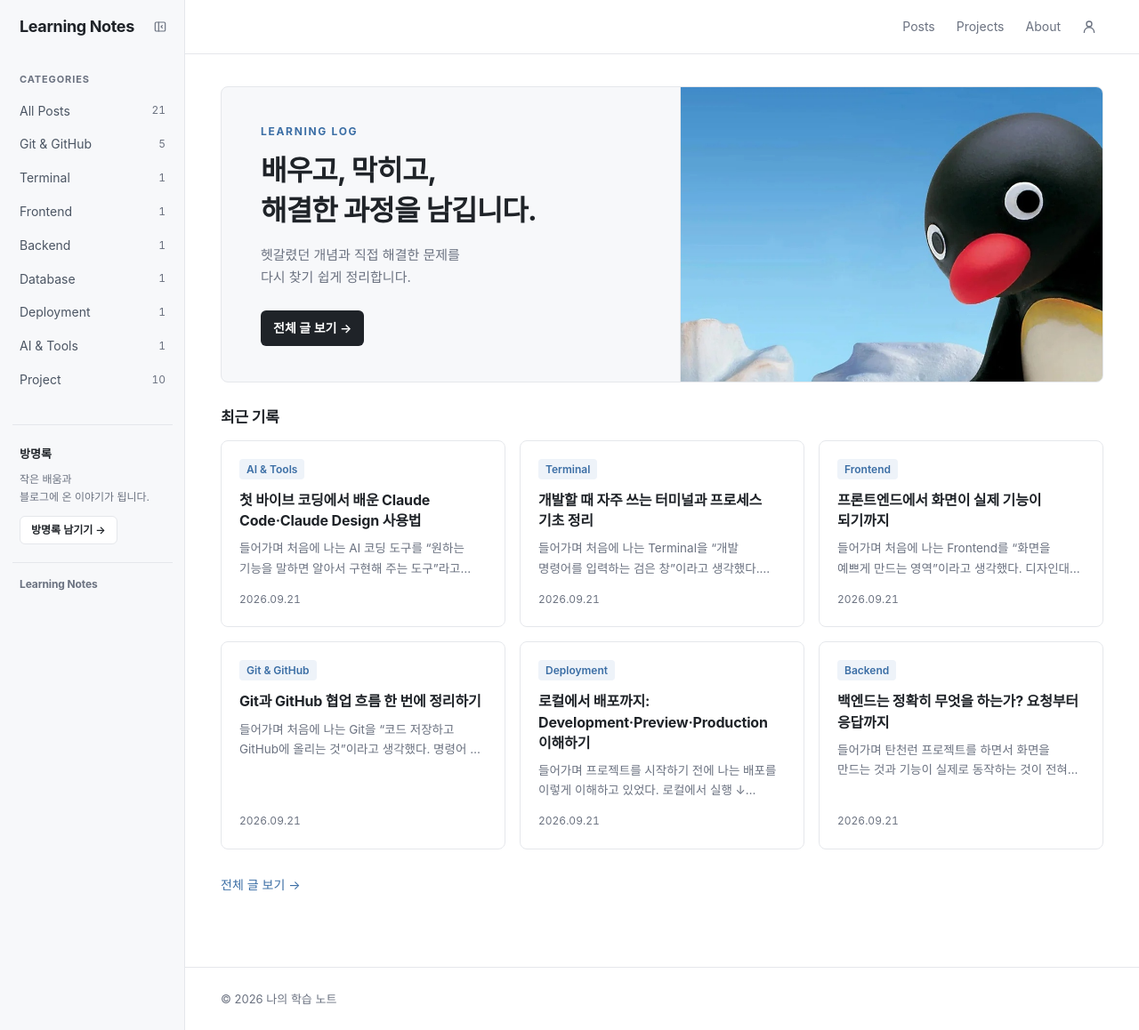
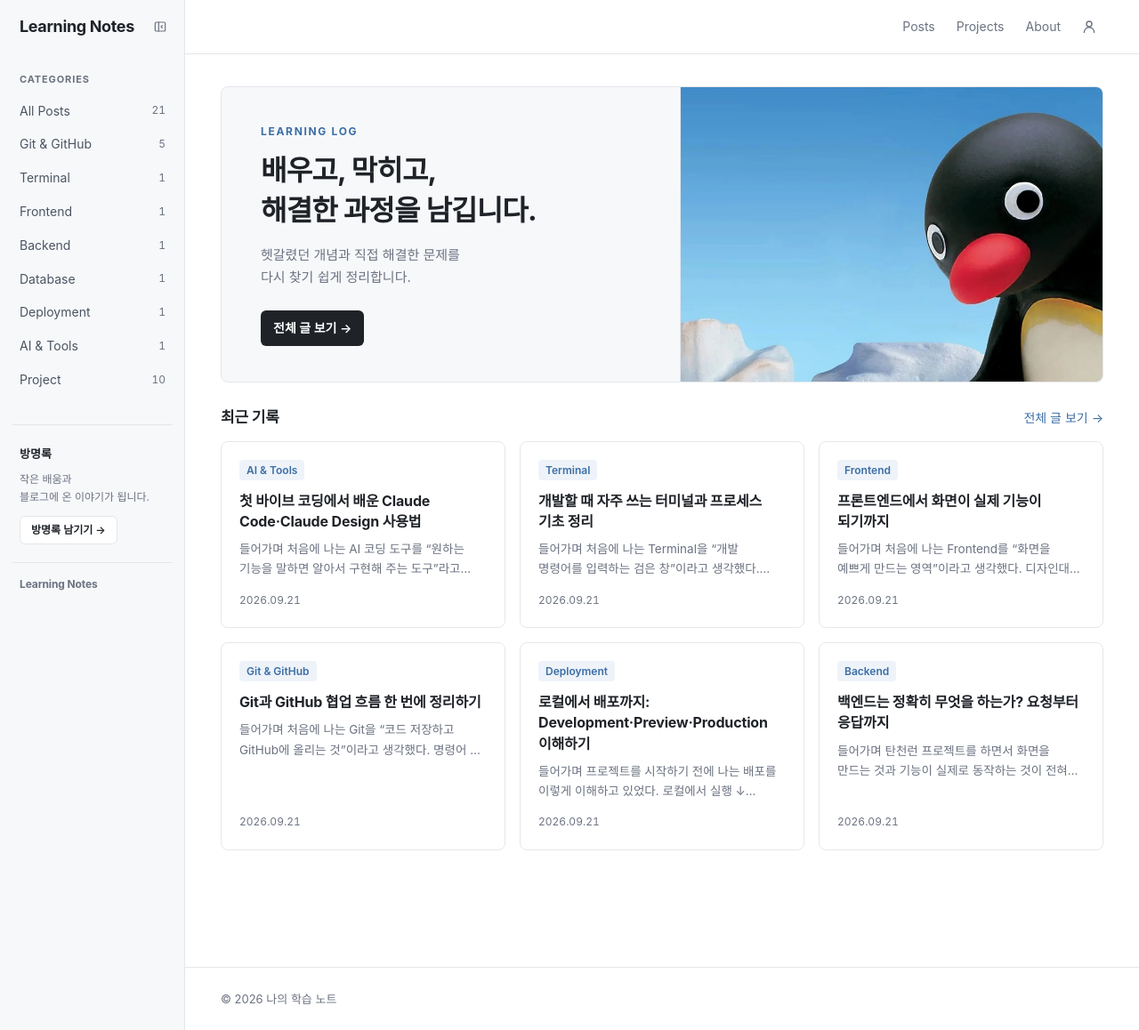
Before and after one commit to eunjung01230/my-blog, a Jekyll site: the page built from index.md, in a window 1280 px wide and 1158 px high. Shown: the whole window at 89% size. Built offline with Jekyll 4.4.1, drawn with Linux system fonts in a browser that asks for light colours.

Commit message:
feat: move recent posts link to section header
Co-Authored-By: Claude Opus 5.5 (1M context) <noreply@anthropic.com>

```diff
--- a/_layouts/home.html
+++ b/_layouts/home.html
@@ -63,7 +63,14 @@ layout: default
 
 <section class="post-list-section">
 
-  <h2 class="section-title">최근 기록</h2>
+  <div class="section-head">
+    <h2 class="section-title">최근 기록</h2>
+    {%- if all_entries.size > 6 -%}
+    <p class="section-more">
+      <a href="{{ '/posts/' | relative_url }}">전체 글 보기 &rarr;</a>
+    </p>
+    {%- endif -%}
+  </div>
 
   <div class="post-grid">
     {%- for post in all_entries limit: 6 -%}
@@ -71,10 +78,4 @@ layout: default
     {%- endfor -%}
   </div>
 
-  {%- if all_entries.size > 6 -%}
-  <p class="section-more">
-    <a href="{{ '/posts/' | relative_url }}">전체 글 보기 &rarr;</a>
-  </p>
-  {%- endif -%}
-
 </section>
--- a/assets/css/custom.css
+++ b/assets/css/custom.css
@@ -677,14 +677,25 @@ h1, h2, h3, h4 {
 
 /* Recent posts */
 
+/* 섹션 제목 줄: 왼쪽 제목, 오른쪽 "전체 글 보기". 공간이 모자라면 링크가 다음 줄로 내려간다. */
+.section-head {
+  display: flex;
+  flex-wrap: wrap;
+  align-items: center;
+  justify-content: space-between;
+  gap: 4px 16px;
+  margin-bottom: 14px;
+}
+
 .section-title {
-  margin: 0 0 14px;
+  margin: 0;
   font-size: 17px;
   letter-spacing: -0.01em;
 }
 
 .section-more {
-  margin: 28px 0 0;
+  margin: 0;
+  white-space: nowrap;
   font-size: 14px;
 }
 
```
